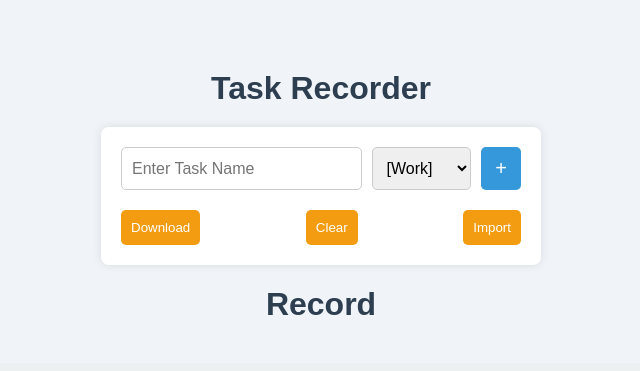
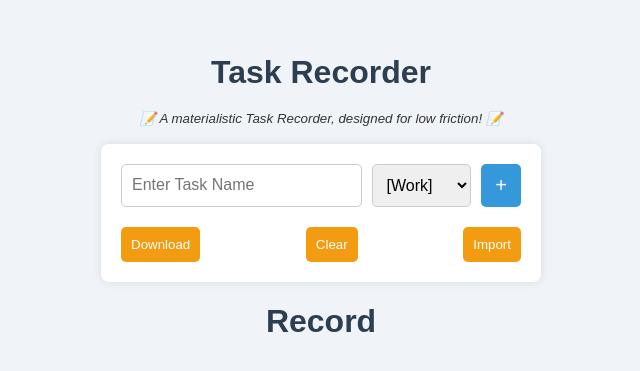
Before and after one commit to HoweraProjects/TaskRecorder, a plain HTML site: page index.html in a window 1280 px wide. Shown: the part 109-480 px from the top of the page, without its empty margins (319-959 px from the left). Drawn offline with Linux system fonts and the light colour scheme.

Commit message:
Update index.html
Add a description under the h1 to indicate the goal of this project.

```diff
--- a/index.html
+++ b/index.html
@@ -141,6 +141,7 @@
 <body>
 
     <h1>Task Recorder</h1>
+    <small><i>📝 A materialistic Task Recorder, designed for low friction! 📝</i></small><br>
     <div class="container">
         <div class="input-section">
             <input type="text" id="taskName" placeholder="Enter Task Name">
```
